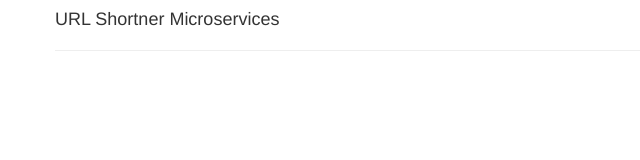
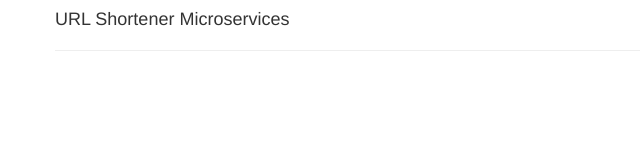
Before and after one commit to anupjha/url-shortener-microservice, a website: page public/index.html in a window 1280 px wide. Shown: the full height of the page, 0-640 px from the left. Drawn offline with nearby package versions, Linux system fonts and the light colour scheme.

Commit message:
added index.html

```diff
--- a/public/index.html
+++ b/public/index.html
@@ -6,7 +6,7 @@
     <!-- Basic Page Needs
   –––––––––––––––––––––––––––––––––––––––––––––––––– -->
     <meta charset="utf-8">
-    <title>URL Shortner Microservices</title>
+    <title>URL Shortener Microservices</title>
     <meta name="description" content="">
     <meta name="author" content="Anup Jha">
 
@@ -31,7 +31,7 @@
     <div class="container">
         <div class="row">
             <div class="md-12">
-                <h4>URL Shortner Microservices</h4>
+                <h4>URL Shortener Microservices</h4>
                 <hr>
             </div>
         </div>
```
